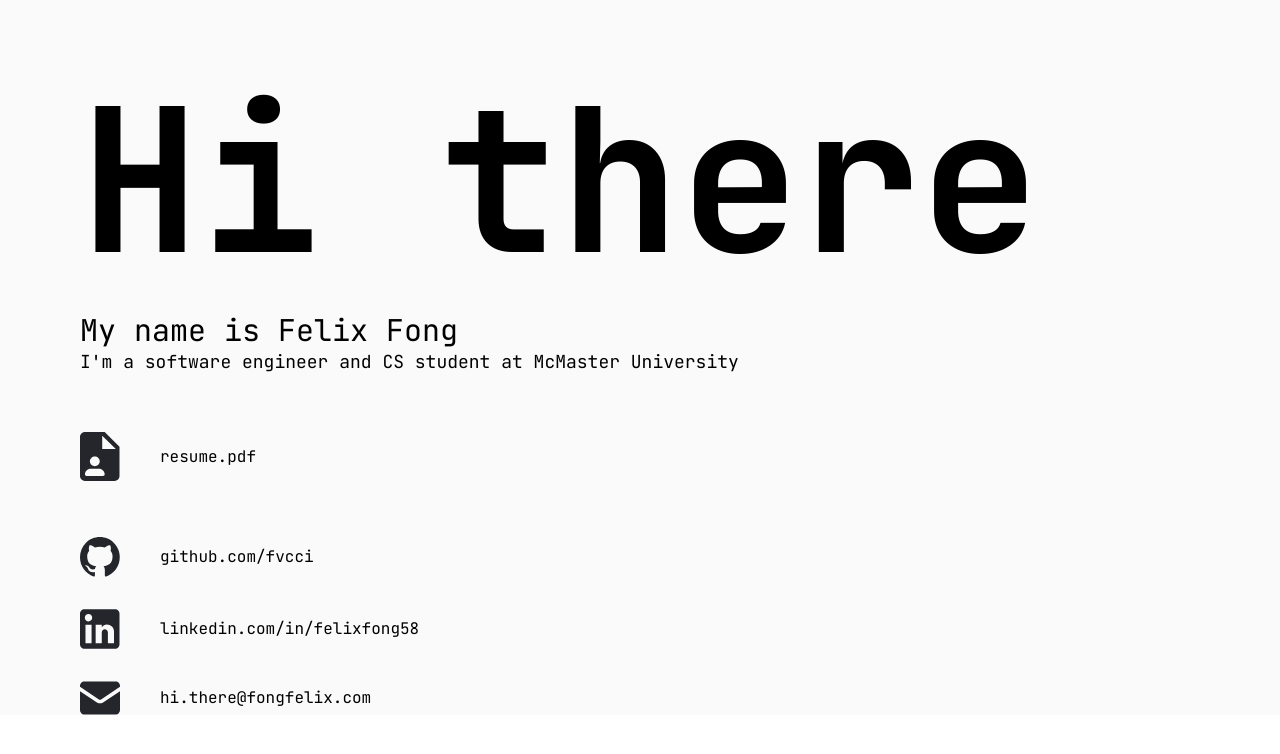
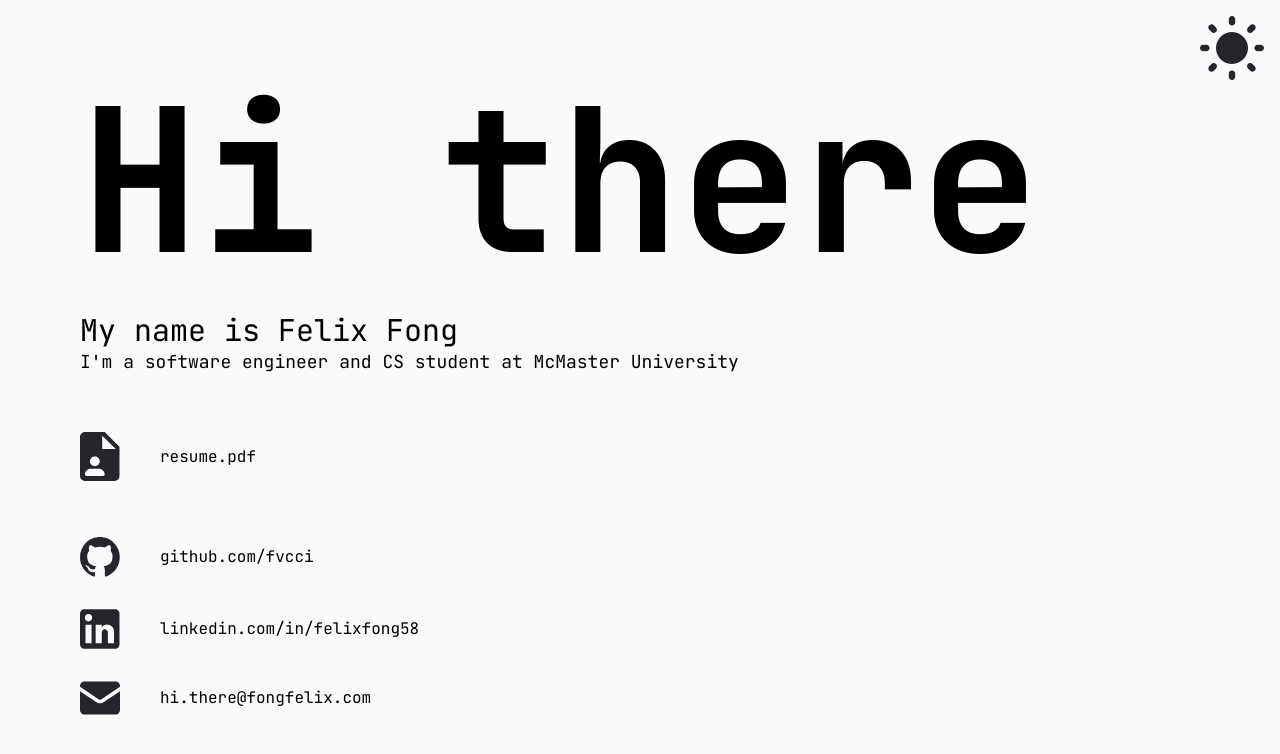
Before and after one commit to fvcci/portfolio, a Next.js app: page / in a window 1280 px wide. Shown: the top 754 px of the page. Built offline with nearby package versions, Linux system fonts and the light colour scheme.

Commit message:
feat: attempting to add dimensions context

```diff
--- /dev/null
+++ b/src/components/Grid.tsx
@@ -0,0 +1,11 @@
+import { useEffect } from "react";
+import useDimensionsContext from "~/hooks/useDimensionsContext";
+
+export default function Grid() {
+  const dimensions = useDimensionsContext();
+  useEffect(() => {
+    console.log(dimensions);
+    // eslint-disable-next-line react-hooks/exhaustive-deps
+  }, []);
+  return <></>;
+}
--- /dev/null
+++ b/src/contexts/DimensionsContext.tsx
@@ -0,0 +1,45 @@
+import type { ReactNode } from "react";
+import { createContext, useState, useEffect } from "react";
+
+export const Provider = ({
+  children,
+  numNodes,
+  addend,
+}: {
+  children?: ReactNode | ReactNode[];
+  numNodes: number;
+  addend: number;
+}) => {
+  const [dimensions, setDimensions] = useState<Dimensions | null>(null);
+
+  useEffect(() => {
+    const handleResize = () => {
+      const newRows = Math.max(
+        Math.floor(window.innerHeight / numNodes) + addend,
+        2,
+      );
+      const newCols = Math.max(
+        Math.floor(window.innerWidth / numNodes) + addend,
+        2,
+      );
+      setDimensions({ rows: newRows, cols: newCols });
+    };
+
+    window.addEventListener("resize", handleResize);
+    handleResize();
+
+    return () => window.removeEventListener("resize", handleResize);
+    // eslint-disable-next-line react-hooks/exhaustive-deps
+  }, []);
+
+  return <Context.Provider value={{ dimensions }}>{children}</Context.Provider>;
+};
+
+export const Context = createContext<{
+  dimensions: Dimensions | null;
+} | null>(null);
+
+export interface Dimensions {
+  rows: number;
+  cols: number;
+}
--- /dev/null
+++ b/src/hooks/useDimensionsContext.tsx
@@ -0,0 +1,12 @@
+import { useContext } from "react";
+import assert from "~/lib/assert";
+import * as DimensionsContext from "~/contexts/DimensionsContext";
+
+export default function useDimensionsContext() {
+  const dimensions = useContext(DimensionsContext.Context);
+  assert(
+    dimensions,
+    "useDimensionsContext must be used with a Dimensions.Context",
+  );
+  return dimensions;
+}
--- /dev/null
+++ b/src/lib/assert.ts
@@ -0,0 +1,7 @@
+export default function assert(
+  condition: unknown,
+  message = "",
+): asserts condition {
+  // eslint-disable-next-line @typescript-eslint/restrict-template-expressions
+  if (!condition) throw Error(`Assert failed ${condition}: ${message}`);
+}
--- a/src/pages/_app.tsx
+++ b/src/pages/_app.tsx
@@ -1,6 +1,9 @@
 import { type AppType } from "next/app";
 import Head from "next/head";
 import { JetBrains_Mono } from "next/font/google";
+import Image from "next/image";
+import * as DimensionsContext from "~/contexts/DimensionsContext";
+import Grid from "~/components/Grid";
 
 import "~/styles/globals.css";
 
@@ -17,12 +20,27 @@ const MyApp: AppType = ({ Component, pageProps }) => {
         <meta name="description" content="Felix Fong's Porfolio" />
         <link rel="icon" href="/icons/favicon.ico" />
       </Head>
-      <body className={`${jetbrainsMono.className} bg-[#FAFAFA]`}>
-        <nav className="h-20 w-full"></nav>
+      <div
+        className={`${jetbrainsMono.className} relative min-h-screen bg-[#FAFAFA]`}
+      >
+        <DimensionsContext.Provider numNodes={50} addend={0}>
+          <Grid />
+        </DimensionsContext.Provider>
+        <nav className="flex h-20 w-full justify-end bg-transparent px-4 pt-4">
+          <div className="aspect-square h-full">
+            <Image
+              className="w-full"
+              src="/icons/sun.svg"
+              alt="resume.svg"
+              width="0"
+              height="0"
+            />
+          </div>
+        </nav>
         <main className="px-5 sm:px-20">
           <Component {...pageProps} />
         </main>
-      </body>
+      </div>
     </>
   );
 };
```
Also changed, not shown: public/icons/sun.svg (added).
